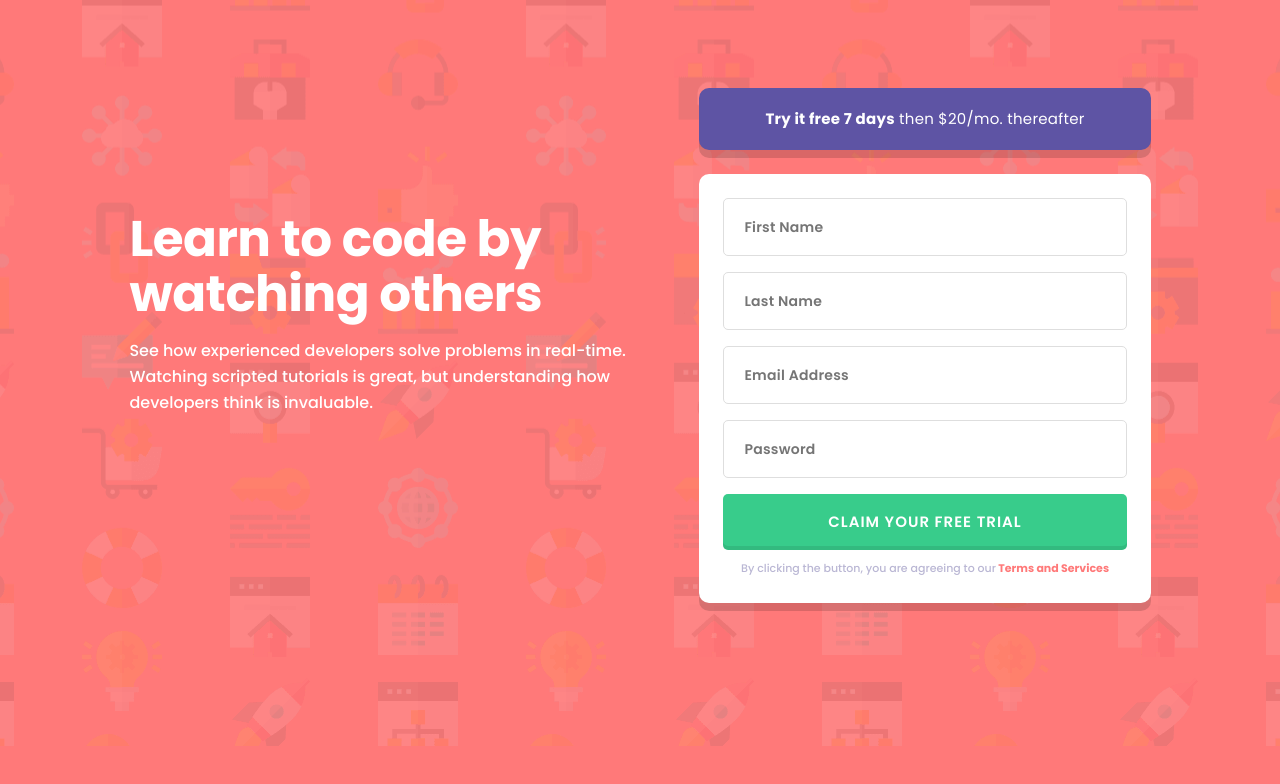
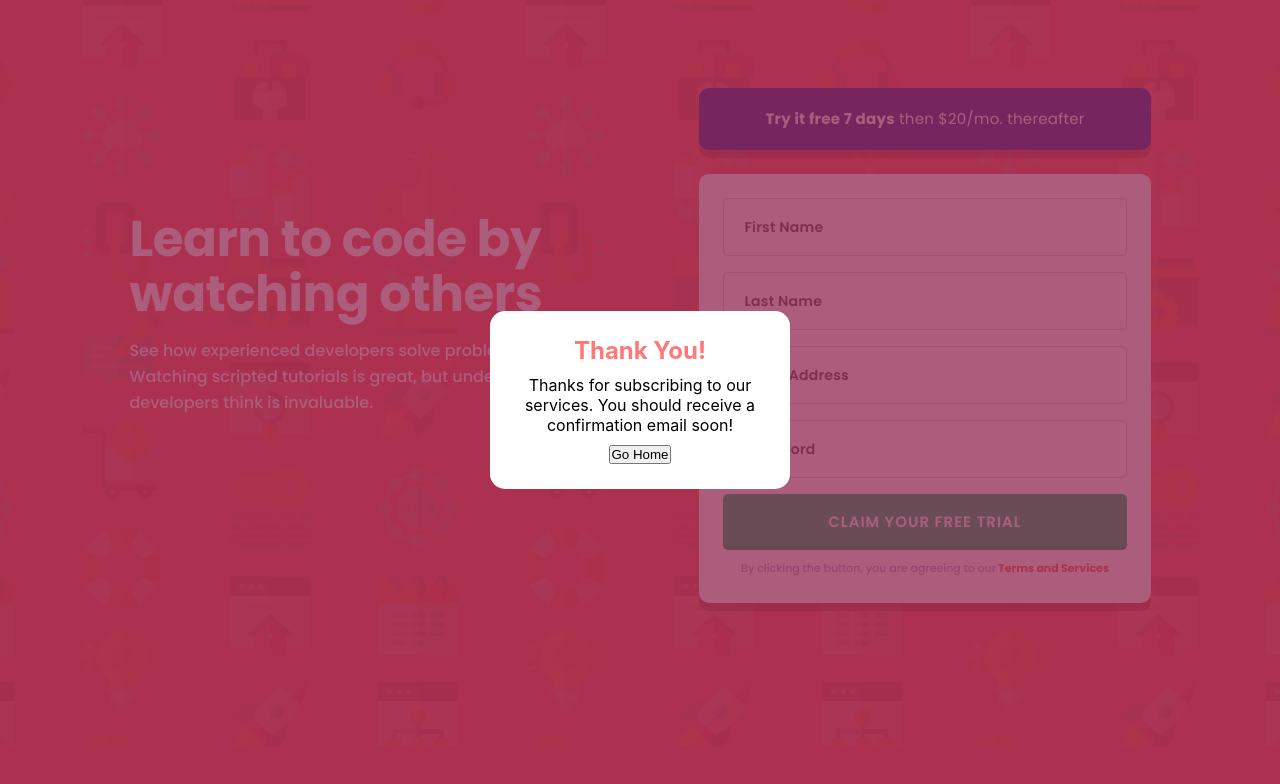
Before and after one commit to AchiGel/component-with-signUp-form, a React (Create React App) app: page / in a window 1280 px wide. Both pictures are taken after typing "Sample", "Sample", "name@example.com", "Sample123" into the empty fields and a click on the button "CLAIM YOUR FREE TRIAL". Shown: the top 784 px of the page. Built offline with nearby package versions, Linux system fonts and the light colour scheme.

Commit message:
add modal

```diff
--- a/src/App.css
+++ b/src/App.css
@@ -4,6 +4,10 @@
   display: flex;
   flex-direction: column;
   align-items: center;
+}
+
+.modal-open {
+  overflow: hidden;
 }
 
 section {
--- a/src/App.js
+++ b/src/App.js
@@ -2,15 +2,31 @@ import "./App.css";
 import FormDiv from "./components/FormDiv/FormDiv";
 import FreeComp from "./components/FreeComp/FreeComp";
 import PromoText from "./components/PromoText/PromoText";
+import SuccessModal from "./components/SuccessModal/SuccessModal";
+import { useState } from "react";
 
 function App() {
+  const [success, setSuccess] = useState(false);
+
+  if (success) {
+    document.body.classList.add("modal-open");
+  } else {
+    document.body.classList.remove("modal-open");
+  }
+
+  function handleModal(e) {
+    e.preventDefault();
+    setSuccess(!success);
+  }
+
   return (
     <div className="App">
+      {success && <SuccessModal handleModal={handleModal} />}
       <div className="wrapper">
         <PromoText />
         <section>
           <FreeComp />
-          <FormDiv />
+          <FormDiv success={success} setSuccess={setSuccess} />
         </section>
       </div>
     </div>
--- a/src/components/FormDiv/FormDiv.js
+++ b/src/components/FormDiv/FormDiv.js
@@ -2,7 +2,7 @@ import React, { useState } from "react";
 import FormDivInputs from "../FromDivInputs/FormDivInputs";
 import "./formDiv.css";
 
-function FormDiv() {
+function FormDiv(props) {
   const [firstName, setFirstName] = useState("");
   const [lastName, setLastName] = useState("");
   const [email, setEmail] = useState("");
@@ -67,8 +67,9 @@ function FormDiv() {
       isValidPassword
     ) {
       console.log("Form submitted successfully!");
+      props.setSuccess(!props.sucess);
     } else {
-      setWarning(true);
+      setWarning(!warning);
     }
   }
 
--- a/src/components/FromDivInputs/FormDivInputs.js
+++ b/src/components/FromDivInputs/FormDivInputs.js
@@ -2,7 +2,7 @@ function FormDivInputs(props) {
   return (
     <>
       <input
-        className={props.warning ? "warning-input" : ""}
+        className={props.warning ? "warning-input" : null}
         type={props.type}
         placeholder={props.placeholder}
         value={props.value}
--- /dev/null
+++ b/src/components/SuccessModal/SuccessModal.js
@@ -0,0 +1,18 @@
+import "./successModal.css";
+
+function SuccessModal(props) {
+  return (
+    <div className="modal">
+      <div className="modal-window">
+        <h2>Thank You!</h2>
+        <p>
+          Thanks for subscribing to our services. You should receive a
+          confirmation email soon!
+        </p>
+        <button onClick={props.handleModal}>Go Home</button>
+      </div>
+    </div>
+  );
+}
+
+export default SuccessModal;
--- /dev/null
+++ b/src/components/SuccessModal/successModal.css
@@ -0,0 +1,26 @@
+.modal {
+  text-align: center;
+  height: 100vh;
+  width: 100%;
+  position: absolute;
+  display: flex;
+  align-items: center;
+  justify-content: center;
+  background-color: #830e3dab;
+}
+
+.modal-window {
+  max-width: 300px;
+  padding: 25px;
+  border-radius: 15px;
+  background-color: white;
+  display: flex;
+  flex-direction: column;
+  gap: 10px;
+  align-items: center;
+  justify-content: center;
+}
+
+.modal-window h2 {
+  color: var(--color-red);
+}
```
